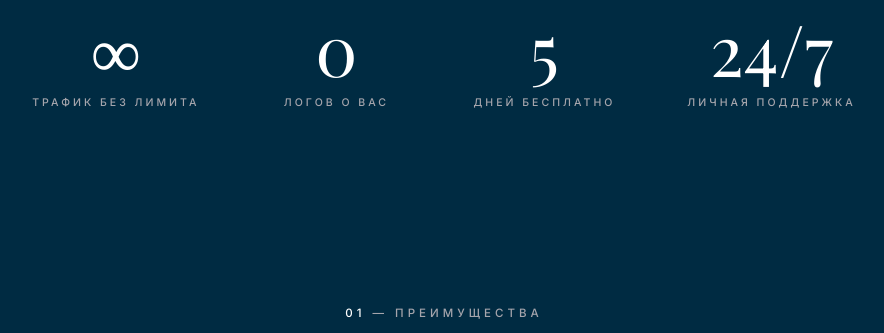
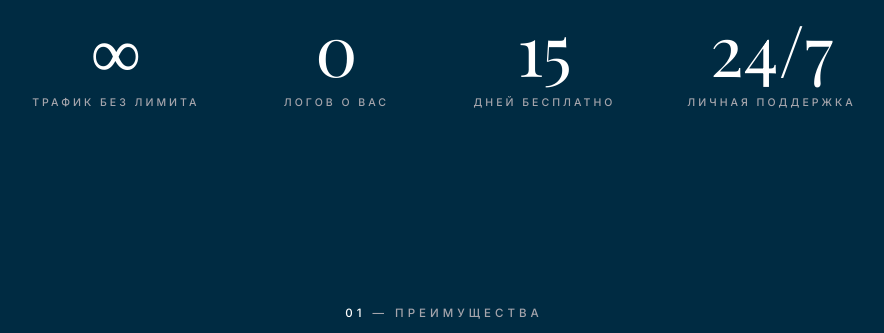
Before and after one commit to Ssss-code-hue/flask-site, a Flask app: page / in a window 1280 px wide. Shown: the part 1034-1367 px from the top of the page, without its empty margins (196-1080 px from the left). Run offline with Flask 3, Linux system fonts and the light colour scheme; some web fonts are replaced.

Commit message:
Пробный период 15 дней (было 5)
Дефолты TRIAL_DAYS (бот) и WEB_TRIAL_DAYS (сайт, compose) → 15.
Захардкоженные «5 дней бесплатно» в index.html и support-FAQ заменены
на 15; блок статистики на главной — тоже. Остальные тексты берут число
из переменной и обновились сами.

Co-Authored-By: Claude Opus 4.8 <noreply@anthropic.com>

```diff
--- a/auth.py
+++ b/auth.py
@@ -26,7 +26,7 @@ auth = Blueprint("auth", __name__)
 CODE_TTL = 15 * 60        # код действует 15 минут
 CODE_RESEND_COOLDOWN = 60  # повторная отправка не чаще раза в минуту
 CODE_MAX_ATTEMPTS = 5      # попыток ввода кода
-TRIAL_DAYS = int(os.environ.get("WEB_TRIAL_DAYS", "5"))  # пробный VPN-ключ с сайта
+TRIAL_DAYS = int(os.environ.get("WEB_TRIAL_DAYS", "15"))  # пробный VPN-ключ с сайта
 SITE_URL = os.environ.get("SITE_URL", "https://ikkvpn.com").rstrip("/")
 EMAIL_RE = re.compile(r"^[^@\s]+@[^@\s]+\.[^@\s]+$")
 TG_AUTH_TTL = 24 * 3600   # данные Telegram-виджета годны сутки
--- a/bot/config.py
+++ b/bot/config.py
@@ -39,7 +39,7 @@ SITE_URL = os.environ.get("SITE_URL", "https://ikkvpn.com").rstrip("/")
 REFERRAL_BONUS_DAYS = int(os.environ.get("REFERRAL_BONUS_DAYS", "3"))
 
 # Пробный период «Попробовать бесплатно» (дней, раз на пользователя)
-TRIAL_DAYS = int(os.environ.get("TRIAL_DAYS", "5"))
+TRIAL_DAYS = int(os.environ.get("TRIAL_DAYS", "15"))
 
 # Путь к базе SQLite
 DB_PATH = os.environ.get("DB_PATH", "ikk_bot.db")
--- a/docker-compose.yml
+++ b/docker-compose.yml
@@ -20,7 +20,7 @@ services:
       - PANEL_URL=${PANEL_URL:-}
       - PANEL_USERNAME=${PANEL_USERNAME:-}
       - PANEL_PASSWORD=${PANEL_PASSWORD:-}
-      - WEB_TRIAL_DAYS=${WEB_TRIAL_DAYS:-5}
+      - WEB_TRIAL_DAYS=${WEB_TRIAL_DAYS:-15}
       # Lolz Merchant (lzt.market) — оплата СБП/картой на сайте
       - LOLZ_TOKEN=${LOLZ_TOKEN:-}
       - LOLZ_MERCHANT_ID=${LOLZ_MERCHANT_ID:-}
--- a/support_bot/faq.py
+++ b/support_bot/faq.py
@@ -152,7 +152,7 @@ CATS = {
         "items": [
             {
                 "q": "Как попробовать бесплатно?",
-                "a": ("Первые <b>5 дней — бесплатно</b>, один раз на пользователя.\n\n"
+                "a": ("Первые <b>15 дней — бесплатно</b>, один раз на пользователя.\n\n"
                       "В основном боте — кнопка «🆓 Попробовать бесплатно» или "
                       "команда /trial. На сайте — кнопка в личном кабинете."),
             },
--- a/templates/index.html
+++ b/templates/index.html
@@ -15,7 +15,7 @@
             Быстрые серверы, современное шифрование и живая поддержка —
             цифровое пространство для спокойной работы и жизни в сети.</p>
         <a href="{{ url_for('tariffs') }}" class="hero-cta liquid-glass animate-fade-rise-delay-2">Выбрать тариф</a>
-        <p class="hero-hint animate-fade-rise-delay-2">Первые 5 дней — бесплатно</p>
+        <p class="hero-hint animate-fade-rise-delay-2">Первые 15 дней — бесплатно</p>
     </section>
 {% endblock %}
 
@@ -32,7 +32,7 @@
                 <div class="stat-label">Логов о вас</div>
             </div>
             <div class="stat">
-                <div class="stat-num">5</div>
+                <div class="stat-num">15</div>
                 <div class="stat-label">Дней бесплатно</div>
             </div>
             <div class="stat">
@@ -184,7 +184,7 @@
                 <a href="{{ url_for('tariffs') }}" class="btn">Выбрать</a>
             </div>
         </div>
-        <p class="note reveal">Первые 5 дней — бесплатно. Оплата картой, через СБП или звёздами в боте.</p>
+        <p class="note reveal">Первые 15 дней — бесплатно. Оплата картой, через СБП или звёздами в боте.</p>
     </section>
 
     <!-- ================= КОНТАКТ ================= -->
```
